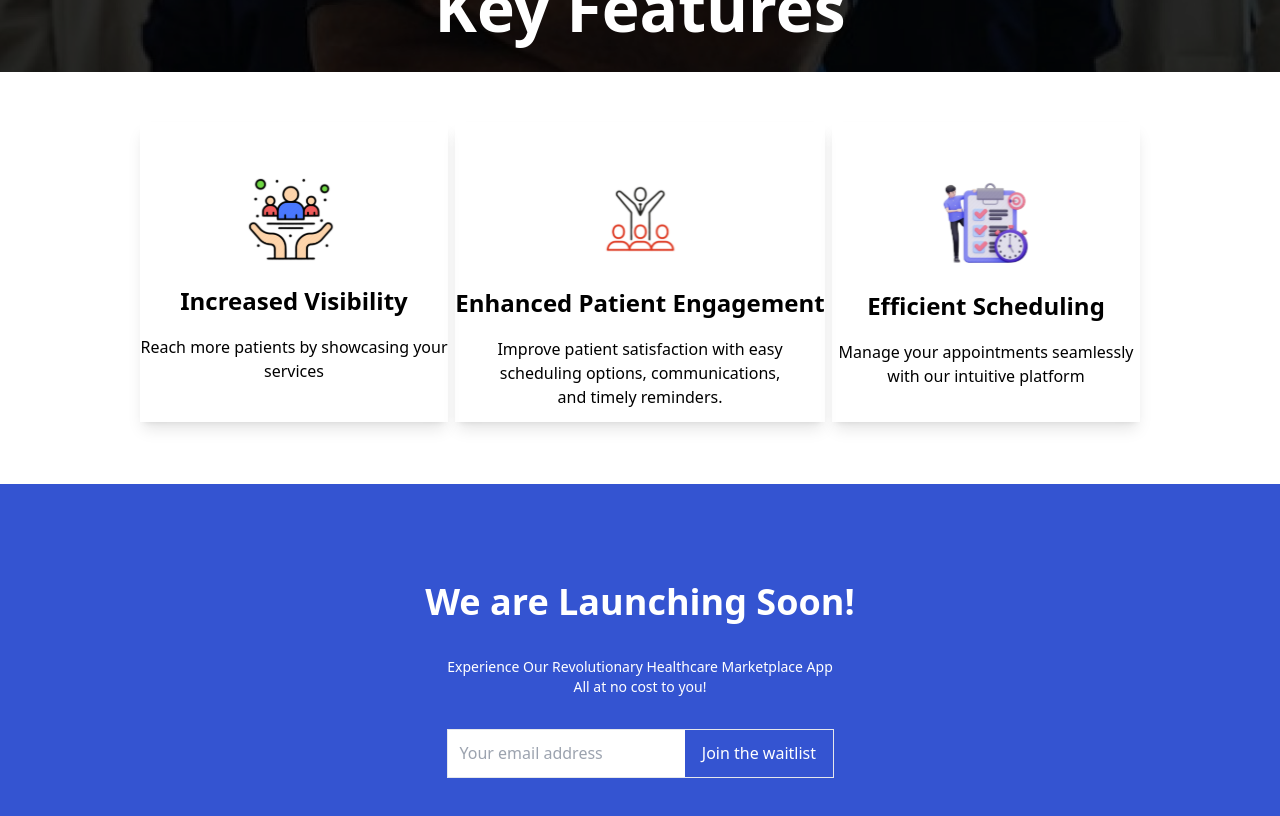
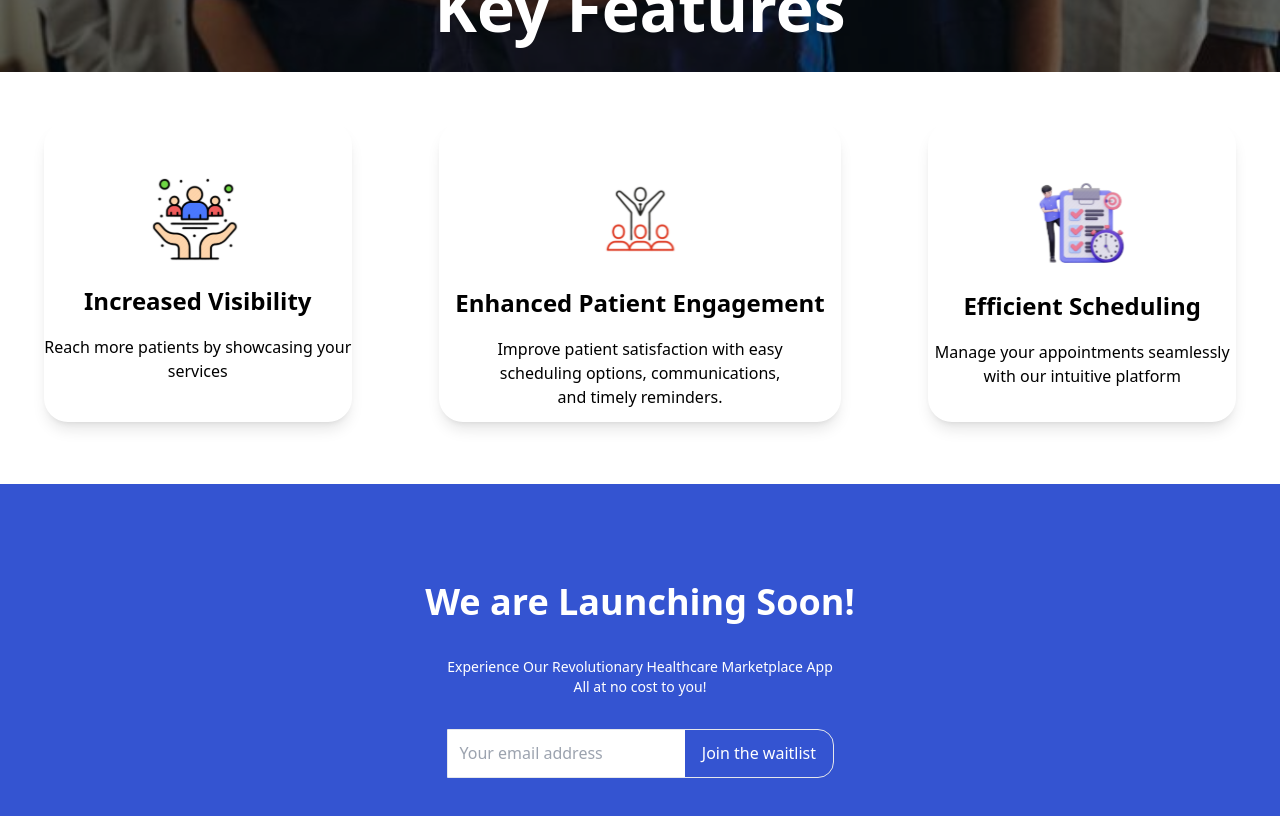
Before and after one commit to ByteSurgeonAmos/mediappoint, a Next.js app: page /provider in a window 1280 px wide. Shown: the part 680-1496 px from the top of the page. Built offline with nearby package versions, Linux system fonts and the light colour scheme.

Commit message:
fix ---styles

```diff
--- a/src/app/globals.css
+++ b/src/app/globals.css
@@ -55,9 +55,42 @@
       left: 0;
       width: 100%;
       height: 100%;
-      background-image: url('/medic-bg-provider.jpg');
+      background-image: url('/medic-bg-provider2.jpg');
       background-size: cover;
       background-position: center;
       opacity: 1;
       z-index: -1;
     }
+
+
+
+        /* WebKit Browsers */
+        ::-webkit-scrollbar {
+          width: 2rem;
+        }
+
+        ::-webkit-scrollbar-track {
+          background: #f1f1f1;
+          width: 2rem;
+        }
+
+        ::-webkit-scrollbar-thumb {
+          background: #888;
+          width: 2rem;
+        }
+
+        ::-webkit-scrollbar-thumb:hover {
+          background: #555;
+          width: 2rem;
+        }
+
+        ::-webkit-scrollbar-thumb:active {
+          background: #333;
+        }
+
+        /* Firefox */
+        * {
+          /* scrollbar-width: thin; */
+          scrollbar-color: #888 #f1f1f1;
+
+        }
--- a/src/components/Footer.tsx
+++ b/src/components/Footer.tsx
@@ -44,7 +44,7 @@ const Footer = () => {
           <p> Experience Our Revolutionary Healthcare Marketplace App </p>
           <p> All at no cost to you! </p>
         </div>
-        <div className="w-[387px] h-[49px] border mt-[1rem] flex">
+        <div className="w-[387px] h-[49px] border mt-[1rem] flex rounded-r-[16px]">
           <input
             type="email"
             name=""
@@ -54,7 +54,7 @@ const Footer = () => {
             className="w-[239px] h-full indent-3 focus:outline-none"
           />
           <button
-            className="w-[148px] h-full text-white"
+            className="w-[148px] h-full text-white "
             onClick={handleSubmit}
           >
             Join the waitlist
--- a/src/components/HowItWorks.tsx
+++ b/src/components/HowItWorks.tsx
@@ -5,8 +5,8 @@ const HowItWorks = () => {
   return (
     <div className="pb-3">
       <div className="w-full sm:h-[400px] flex justify-center items-center max-md:flex-col max-md:h-max  max-md:w-screen">
-        <div className="w-[1000px] sm:h-[300px]  md-max:space-y-4 flex justify-between max-md:flex-col max-md:h-max max-md:w-max">
-          <div className=" sm:shadow-lg gap-4 h-full max-md:h-max   flex flex-col justify-center items-center">
+        <div className="w-full sm:h-[300px]  md-max:space-y-4 flex justify-around max-md:flex-col max-md:h-max max-md:w-max">
+          <div className=" sm:shadow-lg gap-4 rounded-[24px] h-full max-md:h-max   flex flex-col justify-center items-center">
             <div className="w-[182px]   flex justify-center items-center  max-md:w-screen ">
               <Image src="/doc.svg" alt="doc" width={100} height={150} />
             </div>
@@ -16,7 +16,7 @@ const HowItWorks = () => {
               location
             </div>
           </div>
-          <div className=" gap-4 h-full sm:shadow-lg  flex flex-col justify-center items-center">
+          <div className="rounded-[24px] gap-4 h-full sm:shadow-lg  flex flex-col justify-center items-center">
             <div className="w-[182px]   flex justify-center items-center ">
               <Image src="/plan.svg" alt="plan" width={100} height={150} />
             </div>
@@ -26,7 +26,7 @@ const HowItWorks = () => {
               Effortlessly book appointments at your convinience
             </div>
           </div>
-          <div className=" gap-4 h-full sm:shadow-lg  flex flex-col justify-center items-center">
+          <div className="rounded-[24px] gap-4 h-full sm:shadow-lg  flex flex-col justify-center items-center">
             <div className="w-[182px]   flex justify-center items-center ">
               <Image
                 src="/calendar.svg"
--- a/src/components/provider/Footer.tsx
+++ b/src/components/provider/Footer.tsx
@@ -20,9 +20,8 @@ const Footer = () => {
         loading: "Joining waitlist...",
         success: "Joined successfully!",
         error: (error: any) => {
-          if(error.response.data.message){
-
-            return error.response.data.message
+          if (error.response.data.message) {
+            return error.response.data.message;
           }
           return "Error joining the list";
         },
@@ -45,7 +44,7 @@ const Footer = () => {
           <p> Experience Our Revolutionary Healthcare Marketplace App </p>
           <p> All at no cost to you! </p>
         </div>
-        <div className="w-[387px] h-[49px] border mt-[1rem] flex">
+        <div className="w-[387px] h-[49px] border mt-[1rem] flex rounded-r-[16px]">
           <input
             type="email"
             name=""
@@ -55,7 +54,7 @@ const Footer = () => {
             className="w-[239px] h-full indent-3 focus:outline-none"
           />
           <button
-            className="w-[148px] h-full text-white"
+            className="w-[148px] h-full text-white "
             onClick={handleSubmit}
           >
             Join the waitlist
--- a/src/components/provider/HowItWorks.tsx
+++ b/src/components/provider/HowItWorks.tsx
@@ -5,8 +5,8 @@ const HowItWorks = () => {
   return (
     <div className="pb-3">
       <div className="w-full sm:h-[400px] flex justify-center items-center max-md:flex-col max-md:h-screen max-md:w-screen">
-        <div className="w-full sm:w-[1000px] sm:h-[300px] flex flex-col sm:flex-row justify-between max-md:space-y-4 sm:space-y-0 max-md:h-full max-md:w-screen">
-          <div className="sm:shadow-lg gap-4 h-full max-md:h-max flex flex-col justify-center items-center">
+        <div className="w-full  sm:h-[300px] flex flex-col sm:flex-row justify-around max-md:space-y-4 sm:space-y-0 max-md:h-full max-md:w-screen">
+          <div className="sm:shadow-lg rounded-[24px] gap-4 h-full max-md:h-max flex flex-col justify-center items-center">
             <div className="w-[182px] flex justify-center items-center max-md:w-full">
               <Image
                 src="/visibility.svg"
@@ -22,7 +22,7 @@ const HowItWorks = () => {
               Reach more patients by showcasing your services
             </div>
           </div>
-          <div className="gap-4 h-full sm:shadow-lg flex flex-col justify-center items-center">
+          <div className="gap-4 rounded-[24px] h-full sm:shadow-lg flex flex-col p-[1rem] justify-center items-center">
             <div className="w-[182px] flex justify-center items-center">
               <Image
                 src="/patients.svg"
@@ -39,7 +39,7 @@ const HowItWorks = () => {
               communications, and timely reminders.
             </div>
           </div>
-          <div className="gap-4 pt-2 h-full sm:shadow-lg flex flex-col justify-center items-center">
+          <div className="gap-4 rounded-[24px] pt-2 h-full sm:shadow-lg flex flex-col justify-center items-center">
             <div className="w-[182px] flex justify-center items-center">
               <Image
                 src="/efficiency.svg"
```
Also changed, not shown: public/medic-bg-provider2.jpg (added).
